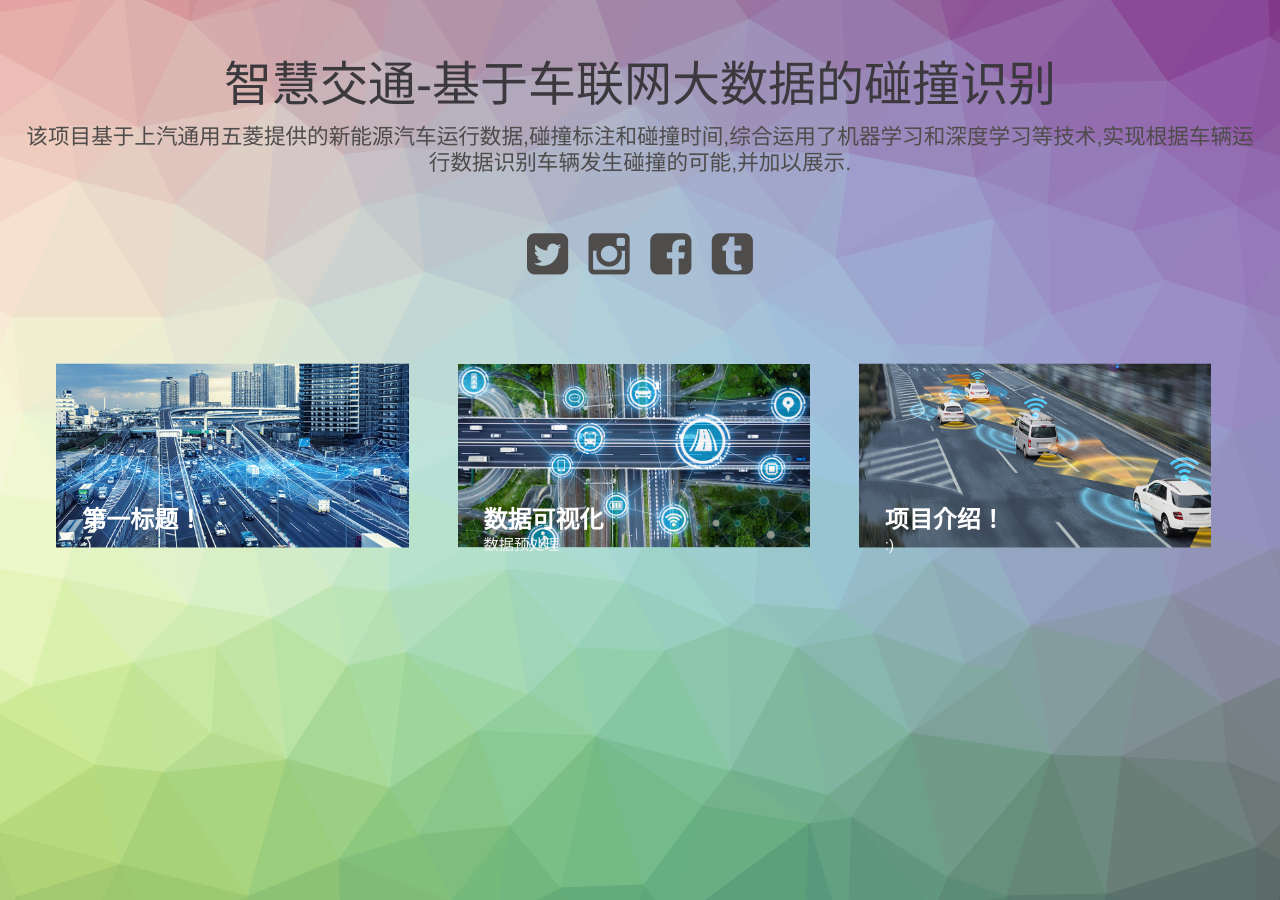
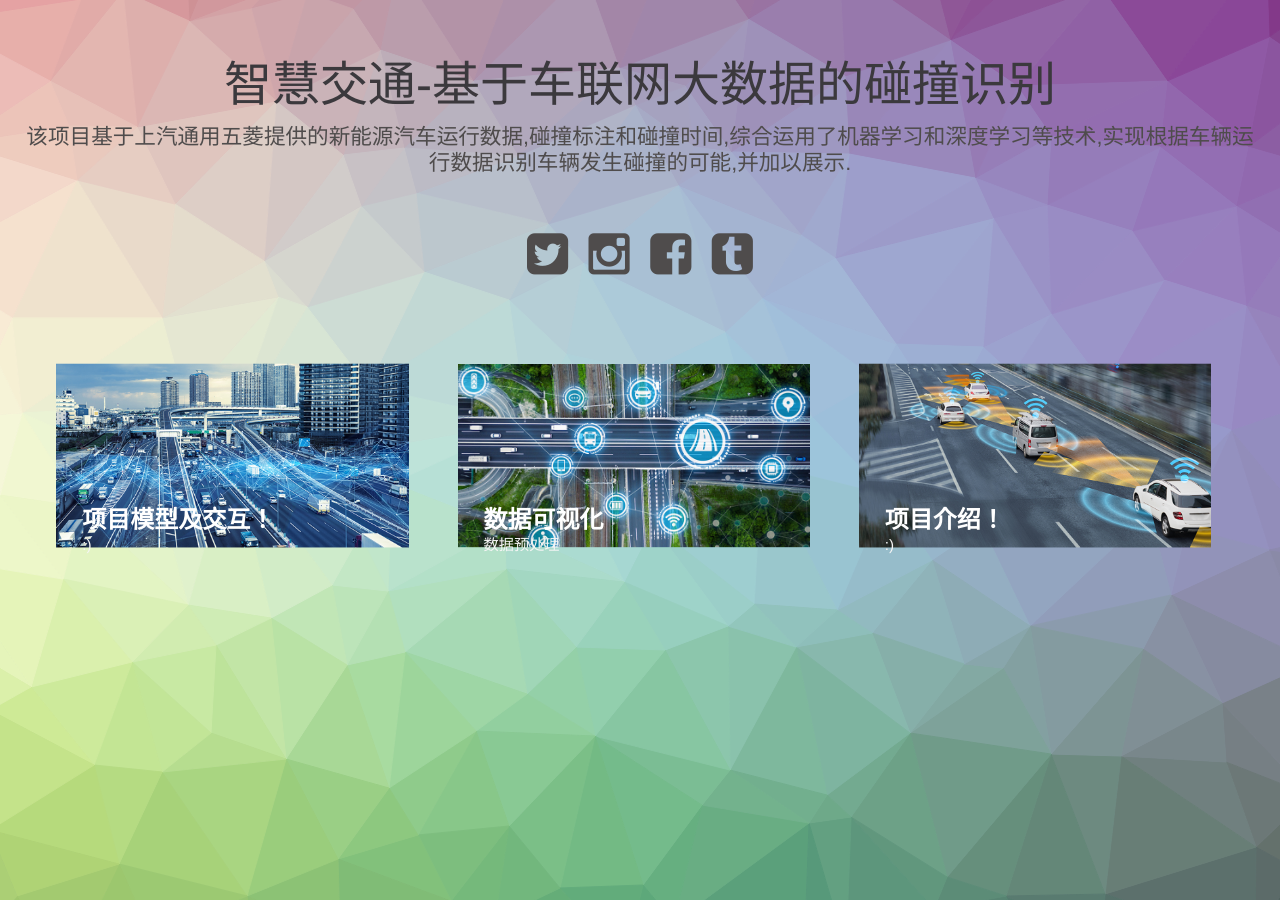
Before and after one commit to Emroy-can/Blog, a Jekyll site: the page built from index.html, in a window 1280 px wide. Built offline with Jekyll 4.4.1, drawn with Linux system fonts in a browser that asks for light colours.

Commit message:
Update 2021-12-13-wow-so-amazing.md

```diff
--- a/_posts/2021-12-13-wow-so-amazing.md
+++ b/_posts/2021-12-13-wow-so-amazing.md
@@ -1,10 +1,15 @@
 ---
-title:  "第一标题！"
+title:  "项目模型及交互！"
 subtitle: ":)"
-author: "Emroy"
+author: ""
 avatar: "assets/images/authors/logo.jpg"
 image: "assets/images/2.jpg"
 ---
 
 
-> 待补充
+### 使用的模型：
+#### LightGBM
+#### SVM
+#### 随机森林
+### 准确率：
+#### LightGBM：
```
